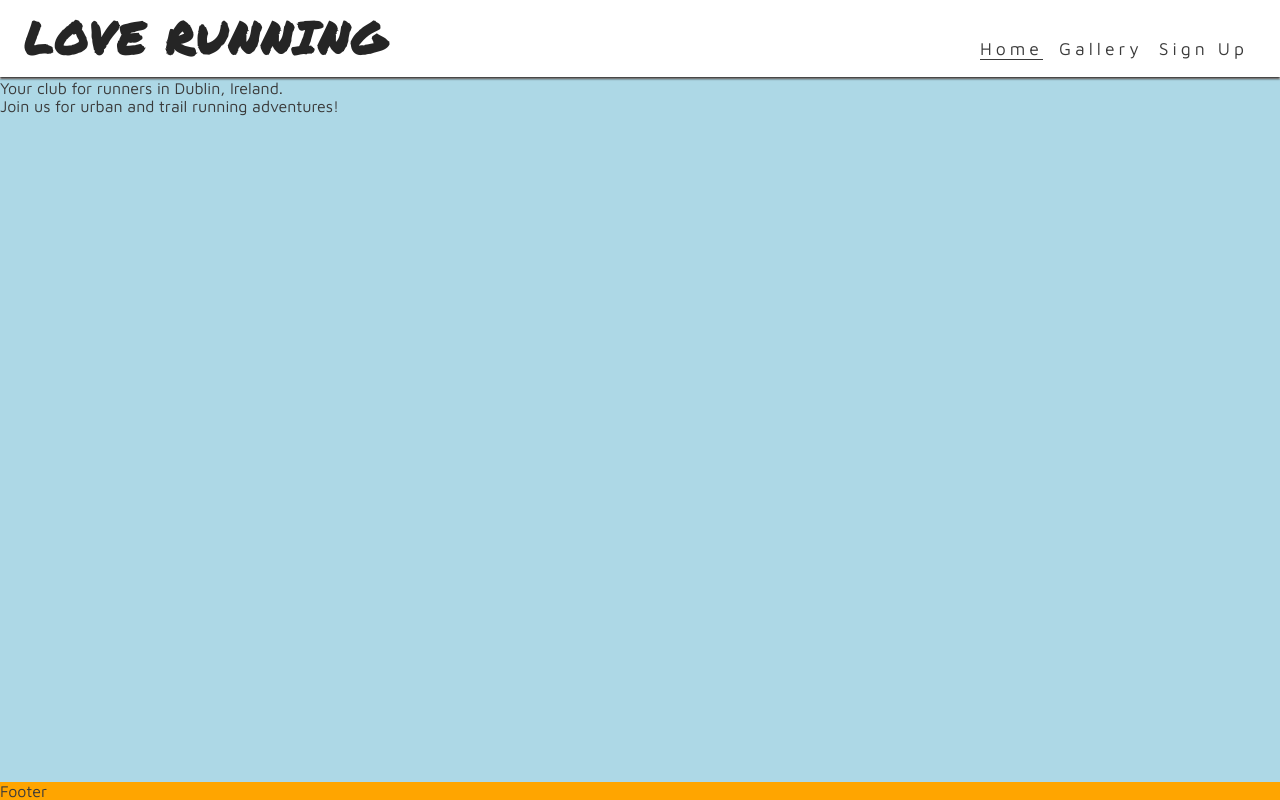
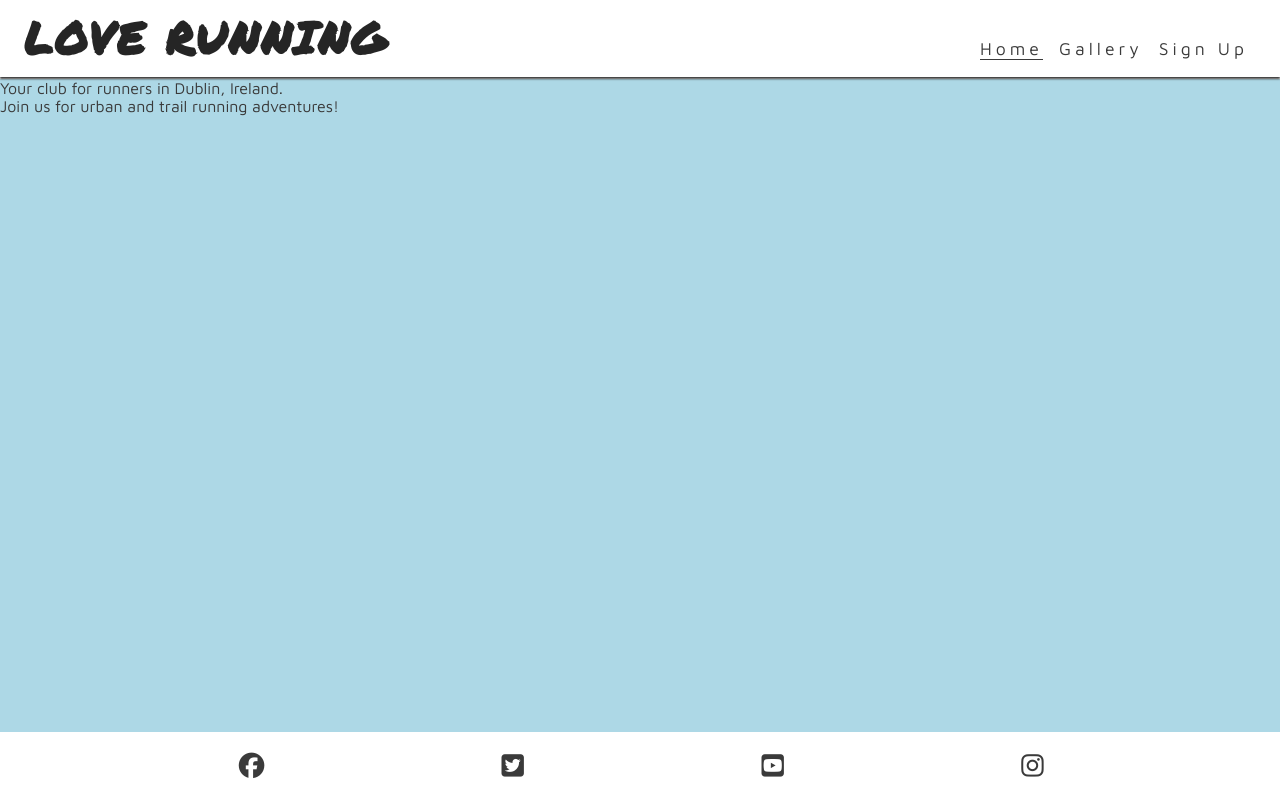
Before and after one commit to Rebeljoka/love-running, a plain HTML site: page index.html in a window 1280 px wide. Drawn offline with Linux system fonts and the light colour scheme.

Commit message:
Add: Footer content via font awesome and styling for html and css

```diff
--- a/assets/css/index.css
+++ b/assets/css/index.css
@@ -19,7 +19,7 @@ body {
   display: flex; /* Use flexbox for layout */
   flex-direction: column; /* Stack elements vertically */
   color: #3a3a3a; /* Default text color */
-  font-family: 'Maven Pro', sans-serif ; /* Set default font family */
+  font-family: "Maven Pro", sans-serif; /* Set default font family */
 }
 
 /* Header */
@@ -41,7 +41,7 @@ header a {
 }
 
 h1 {
-  font-family: 'Permanent Marker', cursive; /* Use custom font for headings */
+  font-family: "Permanent Marker", cursive; /* Use custom font for headings */
   text-transform: uppercase; /* Uppercase text */
   letter-spacing: 2px; /* Letter spacing for headings */
   color: #252525; /* Dark color for headings */
@@ -95,8 +95,18 @@ main {
 }
 
 /* Footer */
-footer {
-  background-color: orange; /* Orange background for footer */
+#social-networks {
+  text-align: center; /* Center align social networks */
+  padding: 20px 0; /* Padding for footer */
+  display: flex; /* Use flexbox for layout */
+  justify-content: space-evenly; /* Evenly space social icons */
+  list-style-type: none; /* Remove default list style */
+}
+
+#social-networks i {
+  font-size: 160%;
+  padding: 5%;
+  color: #3a3a3a;
 }
 
 /* Media query: tablets and larger (768px and up) */
--- a/index.html
+++ b/index.html
@@ -32,7 +32,9 @@
 
         <!-- Menu Toggle Button -->
          <input type="checkbox" id="nav-toggle" name="nav-toggle">
-         <label for="nav-toggle" class="nav-toggle-label">X</label>
+         <label for="nav-toggle" class="nav-toggle-label">
+            <i class="fa-solid fa-bars"></i>
+        </label>
 
         <!-- Navigation links -->
         <nav>
@@ -52,8 +54,32 @@
 
     <!-- Copyright, Useful links and Social Media -->
     <footer>
-        Footer
+        <ul id="social-networks">
+            <li>
+                <a href="https://www.facebook.com/" target="_blank" rel="noopener"
+                    aria-label="Visit our Facebook page (opens in a new tab)">
+                    <i class="fa-brands fa-facebook"></i></a>
+            </li>
+            <li>
+                <a href="https://www.twitter.com/" target="_blank" rel="noopener"
+                    aria-label="Visit our Twitter page (opens in a new tab)">
+                    <i class="fa-brands fa-twitter-square"></i></a>
+            </li>
+            <li>
+                <a href="https://www.youtube.com/" target="_blank" rel="noopener"
+                    aria-label="Visit our YouTube page (opens in a new tab)">
+                    <i class="fa-brands fa-youtube-square"></i></a>
+            </li>
+            <li>
+                <a href="https://www.instagram.com/" target="_blank" rel="noopener"
+                    aria-label="Visit our Instagram page (opens in a new tab)">
+                    <i class="fa-brands fa-instagram"></i></a>
+            </li>
+        </ul>
     </footer>
+
+    <!-- Font Awesome kit -->
+    <script src="https://kit.fontawesome.com/2160d739d7.js" crossorigin="anonymous"></script>
 
 </body>
 </html>
```
